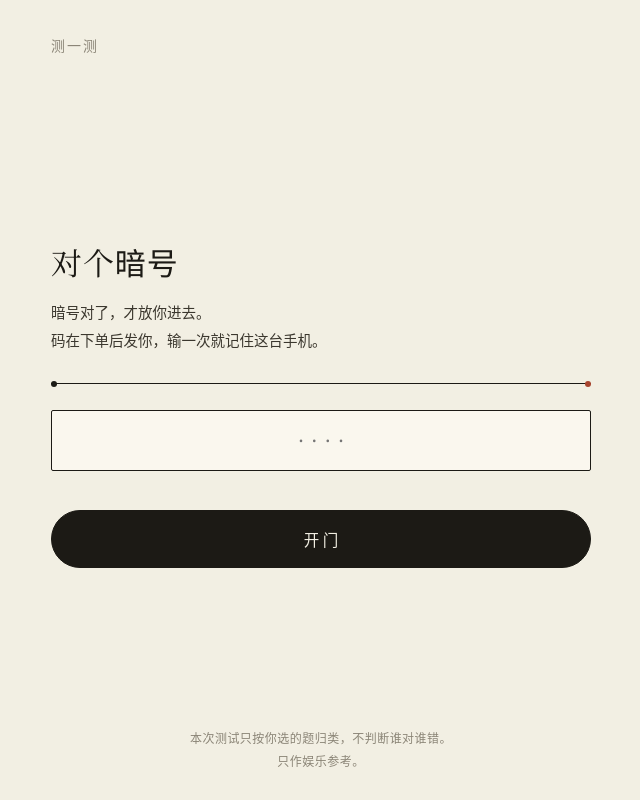
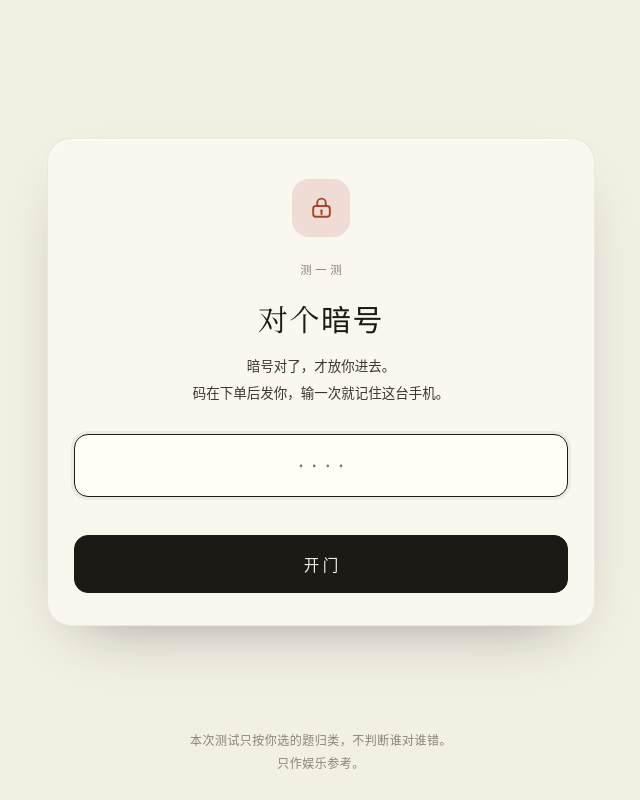
Before and after one commit to linkonmoney/zousan, a plain HTML site: page index.html in a window 1280 px wide. Shown: the whole page, without its empty margins (319-959 px from the left). Drawn offline with Linux system fonts and the light colour scheme.

Commit message:
Add files via upload

```diff
--- a/index.html
+++ b/index.html
@@ -141,36 +141,49 @@ body{font-family:var(--sans);line-height:1.95;font-size:15px;-webkit-font-smooth
 /* 取货码遮罩：只挡视线，不是加密。去掉这层就删掉本段 + #gate + 末尾那段脚本 */
 body.locked{overflow:hidden}
 #gate{position:fixed;top:0;bottom:0;left:0;right:0;max-width:600px;margin:0 auto;z-index:200;
-  background:var(--paper);display:flex;flex-direction:column;justify-content:center;
-  padding:calc(92px + env(safe-area-inset-top)) clamp(24px,6.4vw,30px) calc(84px + env(safe-area-inset-bottom))}
+  background:var(--paper);display:flex;flex-direction:column;align-items:center;justify-content:center;
+  padding:calc(26px + env(safe-area-inset-top)) clamp(18px,5vw,26px) calc(62px + env(safe-area-inset-bottom))}
 #gate.off{display:none}
-#gate .g-cap{position:absolute;top:calc(32px + env(safe-area-inset-top));left:clamp(24px,6.4vw,30px);
-  font-size:14px;letter-spacing:.14em;color:var(--muted)}
-#gate .g-t{font-family:var(--serif);font-size:31px;line-height:1.45;letter-spacing:.03em;margin:0 0 14px;color:var(--ink)}
-#gate .g-s{font-size:14.5px;color:var(--ink2);line-height:1.95;margin:0}
-#gate .g-tick{margin:28px 0 26px}
-#gate .g-in{display:block;width:100%;border:1px solid var(--line);background:var(--card);border-radius:2px;
-  padding:16px 18px;font-size:20px;letter-spacing:.42em;text-align:center;text-indent:.42em;font-family:var(--num);
-  color:var(--ink);outline:none;-webkit-appearance:none;transition:border-color .15s}
-#gate .g-in:focus{border-color:var(--ink)}
+#gate .g-card{width:100%;background:var(--card);border:1px solid rgba(28,26,21,.07);border-radius:24px;
+  padding:40px 26px 32px;text-align:center;
+  box-shadow:0 26px 60px -34px rgba(28,26,21,.45),0 1px 0 rgba(255,255,255,.7) inset}
+#gate .g-icon{width:58px;height:58px;border-radius:17px;background:var(--tint);color:var(--accent);
+  display:flex;align-items:center;justify-content:center;margin:0 auto 22px}
+#gate .g-icon svg{width:27px;height:27px}
+#gate .g-cap{font-size:11.5px;letter-spacing:.3em;color:var(--muted);margin:0 0 16px;text-indent:.3em}
+#gate .g-t{font-family:var(--serif);font-size:30px;line-height:1.4;letter-spacing:.05em;margin:0 0 14px;color:var(--ink)}
+#gate .g-s{font-size:13.5px;color:var(--ink2);line-height:1.95;margin:0 0 28px}
+#gate .g-in{display:block;width:100%;border:1px solid var(--line);background:#fffdf6;border-radius:14px;
+  padding:17px 18px;font-size:20px;letter-spacing:.42em;text-align:center;text-indent:.42em;font-family:var(--num);
+  color:var(--ink);outline:none;-webkit-appearance:none;transition:border-color .15s,box-shadow .15s}
+#gate .g-in:focus{border-color:var(--ink);box-shadow:0 0 0 3px rgba(28,26,21,.06)}
 #gate .g-in.err{border-color:var(--accent);animation:gsh .34s}
 @keyframes gsh{0%,100%{transform:translateX(0)}25%{transform:translateX(-6px)}75%{transform:translateX(6px)}}
-#gate .g-err{font-size:13px;color:var(--accent);letter-spacing:.06em;line-height:1.6;min-height:21px;margin:10px 0 0}
-#gate .btn{margin-top:8px}
-#gate .g-foot{position:absolute;left:clamp(24px,6.4vw,30px);right:clamp(24px,6.4vw,30px);
-  bottom:calc(26px + env(safe-area-inset-bottom));margin:0;
+#gate .g-err{font-size:12.5px;color:var(--accent);letter-spacing:.06em;line-height:1.6;min-height:20px;margin:10px 0 0}
+#gate .btn{margin-top:8px;border-radius:14px}
+#gate .g-foot{position:absolute;left:clamp(18px,5vw,26px);right:clamp(18px,5vw,26px);
+  bottom:calc(24px + env(safe-area-inset-bottom));margin:0;
   font-size:12px;color:var(--muted);letter-spacing:.04em;line-height:1.9;text-align:center}
 </style>
 </head>
 <body>
 <div id="gate">
+  <div class="g-card">
+    <div class="g-icon" aria-hidden="true">
+      <svg viewBox="0 0 24 24" fill="none" stroke="currentColor" stroke-width="1.7" stroke-linecap="round" stroke-linejoin="round">
+        <rect x="4.6" y="10.6" width="14.8" height="9.6" rx="2.4"/>
+        <path d="M8.2 10.6V7.9a3.8 3.8 0 0 1 7.6 0v2.7"/>
+        <circle cx="12" cy="14.9" r="1.15" fill="currentColor" stroke="none"/>
+        <path d="M12 16.2v1.9"/>
+      </svg>
+    </div>
     <div class="g-cap">测一测</div>
     <div class="g-t">对个暗号</div>
     <p class="g-s">暗号对了，才放你进去。<br>码在下单后发你，输一次就记住这台手机。</p>
-  <div class="g-tick"><div class="tick"></div></div>
     <input class="g-in" id="g-in" type="tel" inputmode="numeric" maxlength="4" placeholder="····" autocomplete="off" autocapitalize="off" spellcheck="false" aria-label="暗号">
     <div class="g-err" id="g-err"></div>
     <button class="btn" id="g-go">开门</button>
+  </div>
   <div class="g-foot">本次测试只按你选的题归类，不判断谁对谁错。<br>只作娱乐参考。</div>
 </div>
 <div id="app">
```
Lines whose indentation alone changed are shown as unchanged.
